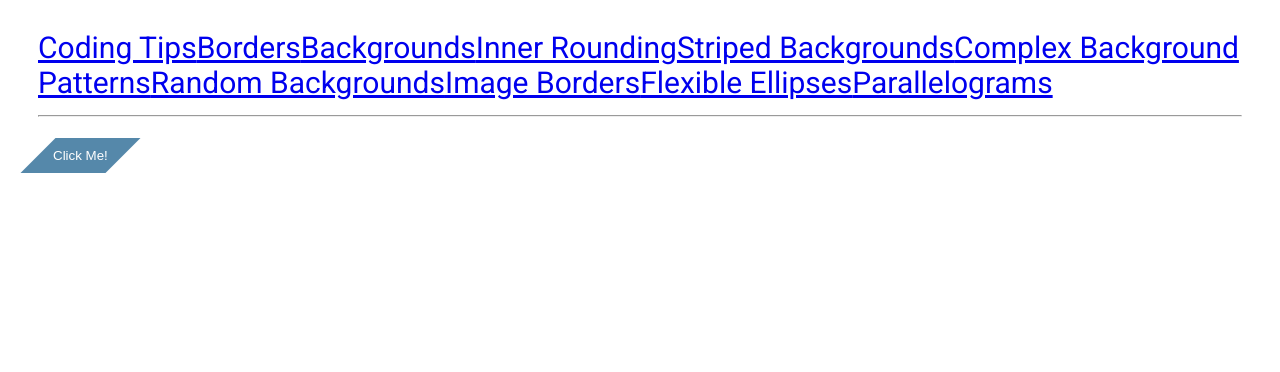
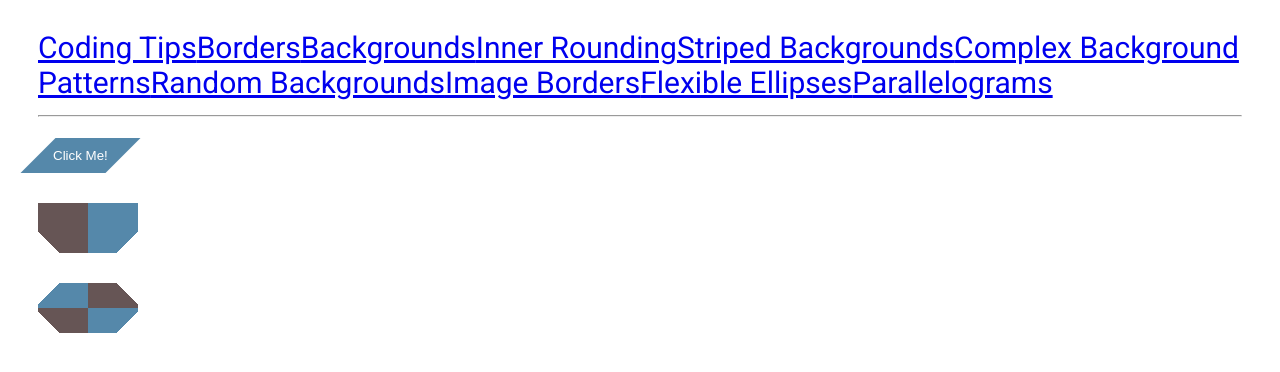
Before and after one commit to ht89/css-secrets, an Angular app: page /parallelograms in a window 1280 px wide. Shown: the top 372 px of the page. Built offline with nearby package versions, Linux system fonts and the light colour scheme.

Commit message:
four cutout corners

```diff
--- a/src/app/parallelograms/parallelograms.component.html
+++ b/src/app/parallelograms/parallelograms.component.html
@@ -1,3 +1,7 @@
 <button>
     <div>Click Me!</div>
 </button>
+
+<div class="cutout-corners"></div>
+
+<div class="four-cutout-corners"></div>
--- a/src/app/parallelograms/parallelograms.component.scss
+++ b/src/app/parallelograms/parallelograms.component.scss
@@ -6,15 +6,33 @@ button {
     color: #fff;
     &:before {
         content: '';
-        position: absolute;
-        // these ensure the pseudo-element stretches to the size of its parent
+        position: absolute; // these ensure the pseudo-element stretches to the size of its parent
         top: 0;
         bottom: 0;
         left: 0;
         right: 0;
-        background-color: #58a;
-        // need this since the pseudo element is above the parent by default
+        background-color: #58a; // need this since the pseudo element is above the parent by default
         z-index: -1;
         transform: skewX(-45deg);
     }
 }
+
+.cutout-corners {
+    margin-top: 30px;
+    width: 100px;
+    height: 50px;
+    background-color: #58a;
+    background: linear-gradient(-45deg, transparent 15px, #58a 0) right, linear-gradient(45deg, transparent 15px, #655 0) left;
+    background-size: 50% 100%;
+    background-repeat: no-repeat;
+}
+
+.four-cutout-corners {
+    margin-top: 30px;
+    width: 100px;
+    height: 50px;
+    background-color: #58a;
+    background: linear-gradient(135deg, transparent 15px, #58a 0) top left, linear-gradient(-135deg, transparent 15px, #655 0) top right, linear-gradient(-45deg, transparent 15px, #58a 0) bottom right, linear-gradient(45deg, transparent 15px, #655 0) bottom left;
+    background-size: 50% 50%;
+    background-repeat: no-repeat;
+}
```
